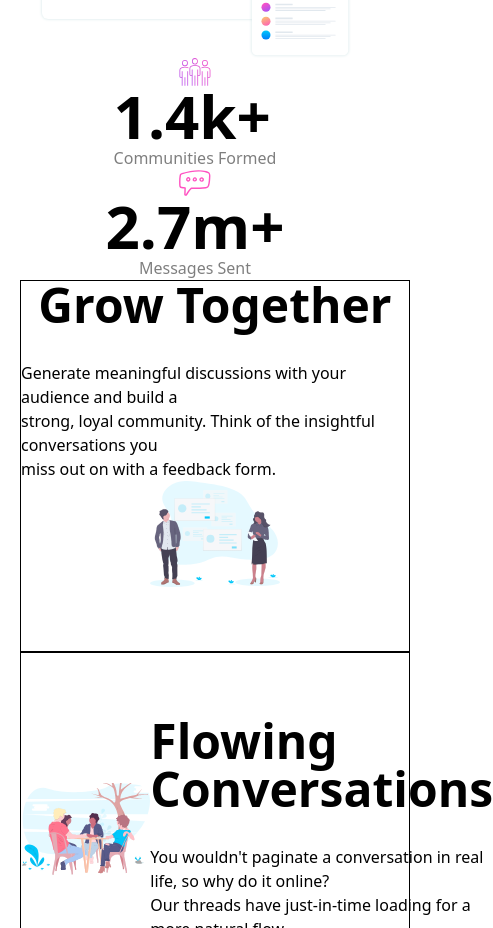
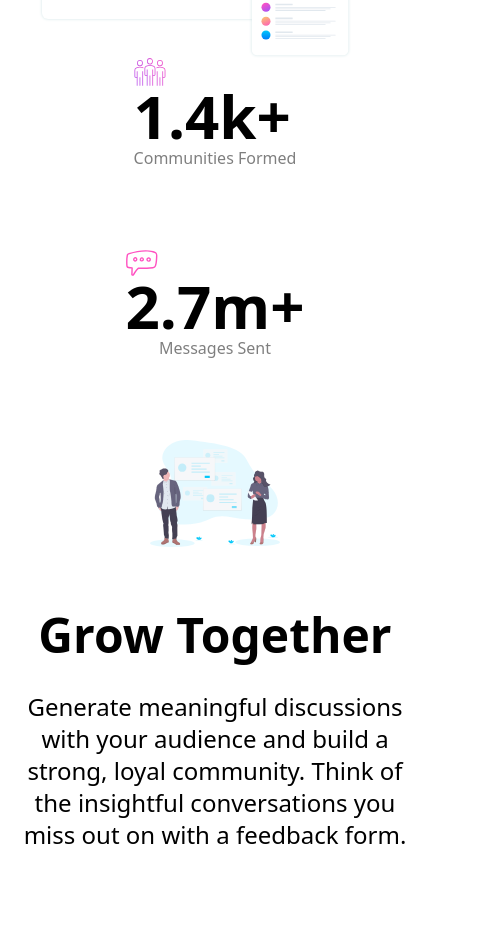
Before and after one commit to LuccaMauroMolina/Huddle-landing-page, a plain HTML site: page index.html in a window 390 px wide. Shown: the part 1072-2000 px from the top of the page, 493 px wide, since content can reach past the window. Drawn offline with nearby package versions, Linux system fonts and the light colour scheme.

Commit message:
actualizado responsive

```diff
--- a/index.html
+++ b/index.html
@@ -11,11 +11,11 @@
     <header>
         <div class=" sm:flex-row justify-between bg-white flex justify-between pt-10 pb-16">
             <img class="ml-12" src="./images/logo.svg" alt="">
-            <button class="place-items-center mr-0 sm:border solid border-pink-600 px-6 py-2 rounded-3xl text-pink-600 mr-12">Try it Free</button>
+            <button class="border solid border-pink-600 m-auto ml-22 rounded-3xl sm:place-items-center mr-0 sm:border solid border-pink-600 px-6 py-2 rounded-3xl text-pink-600 mr-12">Try it Free</button>
         </div>
     </header>
 
-    <div class="mt-24">
+    <div class="flex flex-col place-items-center mt-24">
         <h1 class="text-6xl sm: text-center font-bold pb-6">Build The Community Your Fans Will Love</h1>
         <p class="text-2xl text-center sm:text-center pb-6">Huddle re-imagines the way we build communities. You have a <br> voice, but so does your audience. Create connections with your <br> users as you engage in genuine discussion.</p>
         <button class="block m-auto mb-16  border solid py-3 px-16 rounded-3xl bg-pink-600 text-white shadow-lg">Get Started For Free</button>
@@ -23,39 +23,42 @@
 
     <img class="w-4/5 sm:block m-auto" src="./images/screen-mockups.svg" alt="">
 
-    <div class="num sm:flex justify-evenly">
+    <div class="num flex place-items-center sm:flex justify-evenly">
         <ul>
             <img class="icon w-8" src="./images/icon-communities.svg" alt="">
             <li class="text-6xl font-bold">1.4k+</li>
-            <li class="num-text sm:text-black text-opacity-25">Communities Formed</li>
+            <li class="num-text pb-20 sm:text-black text-opacity-25">Communities Formed</li>
         </ul>
         <ul>
             <img class="icon w-8" src="./images/icon-messages.svg" alt="">
             <li class="text-6xl font-bold">2.7m+</li>
-            <li class="num-text sm:text-black text-opacity-25">Messages Sent</li>
+            <li class="num-text pb-20 sm:text-black text-opacity-25">Messages Sent</li>
         </ul>
     </div>
 
-    <div class="flex justify-around place-items-center pb-16">
+    <main>
+        <section>
+
+            <div class="flex-wrap flex-col-reverse sm:flex flex-row flex-nowrap justify-around place-items-center pb-16">
                 <div>
-            <h3 class="text-5xl font-bold pb-8">Grow Together</h3>
-            <p>Generate meaningful discussions with your audience and build a <br> strong, loyal community. Think of the insightful conversations you <br> miss out on with a feedback form.</p>
+                    <h3 class="text-5xl pt-16 sm:text-5xl font-bold pb-8">Grow Together</h3>
+                    <p class="pb-16 text-2xl text-center">Generate meaningful discussions with your audience and build a <br> strong, loyal community. Think of the insightful conversations you <br> miss out on with a feedback form.</p>
                 </div>
-        <img class="w-4/12" src="./images/illustration-grow-together.svg" alt="">
+                <img class="mb-15 w-4/12 sm:w-4/12" src="./images/illustration-grow-together.svg" alt="">
             </div>
 
-    <div class="flex flex-row-reverse justify-around place-items-center pt-16">
+            <div class="flex-wrap flex-col-reverse sm:flex flex-row-reverse flex-nowrap justify-around place-items-center pt-16">
                 <div>
                     <h3 class="text-5xl font-bold pb-8">Flowing Conversations</h3>
-            <p>You wouldn't paginate a conversation in real life, so why do it online? <br> Our threads have just-in-time loading for a more natural flow.</p>
+                    <p class="pb-16 text-2xl text-center">You wouldn't paginate a conversation in real life, so why do it online? <br> Our threads have just-in-time loading for a more natural flow.</p>
                 </div>
                 <img class="w-4/12" src="./images/illustration-flowing-conversation.svg" alt="">
         </div>
 
-    <div class="flex justify-around place-items-center pt-16">
+        <div class="flex-wrap flex-col-reverse sm:flex flex-nowrap justify-around place-items-center pt-16">
             <div>
                 <h3 class="text-5xl font-bold pb-8">Your Users</h3>
-            <p>It takes no time at all to integrate Huddle with your app's <br> authentication solution. This means, once signed in to your app, your <br> users can start chatting immediately.</p>
+                <p class="pb-16 text-2xl text-center">It takes no time at all to integrate Huddle with your app's <br> authentication solution. This means, once signed in to your app, your <br> users can start chatting immediately.</p>
             </div>
             <img class="w-4/12" src="./images/illustration-your-users.svg" alt="">
         </div>
@@ -63,6 +66,8 @@
         <h4 class="text-center text-5xl font-bold pb-10">Ready To Build Your Community?</h4>
         <button class="bg-pink-600 text-white block m-auto rounded-3xl py-4 px-16 mb-20">Get Started For Free</button>
 
+    </section>
+</main>
 
     <footer class="flex justify-around bg-black">
         <ul class="flex flex-col">
--- a/style.css
+++ b/style.css
@@ -54,6 +54,8 @@ img{
     opacity: 0.5;
 }
 
+
+
 @media (min-width: 360px) and (max-width: 640px) {
     header, div{
         display: flex;
@@ -69,7 +71,7 @@ img{
     .place-items-center{
         position: relative;
         left: 20px;
-        border:1px solid;
+        /*border:1px solid;*/
     }
 
     .num{
@@ -77,13 +79,12 @@ img{
         flex-direction: column;
     }
 
-    .icon{
+    /*.icon{
         display: block;
         margin: auto;
-    }
+    }*/
     .num-text{
         text-align: center;
         opacity: 0.5;
     }
-
 }
```
Lines whose indentation alone changed are shown as unchanged.
